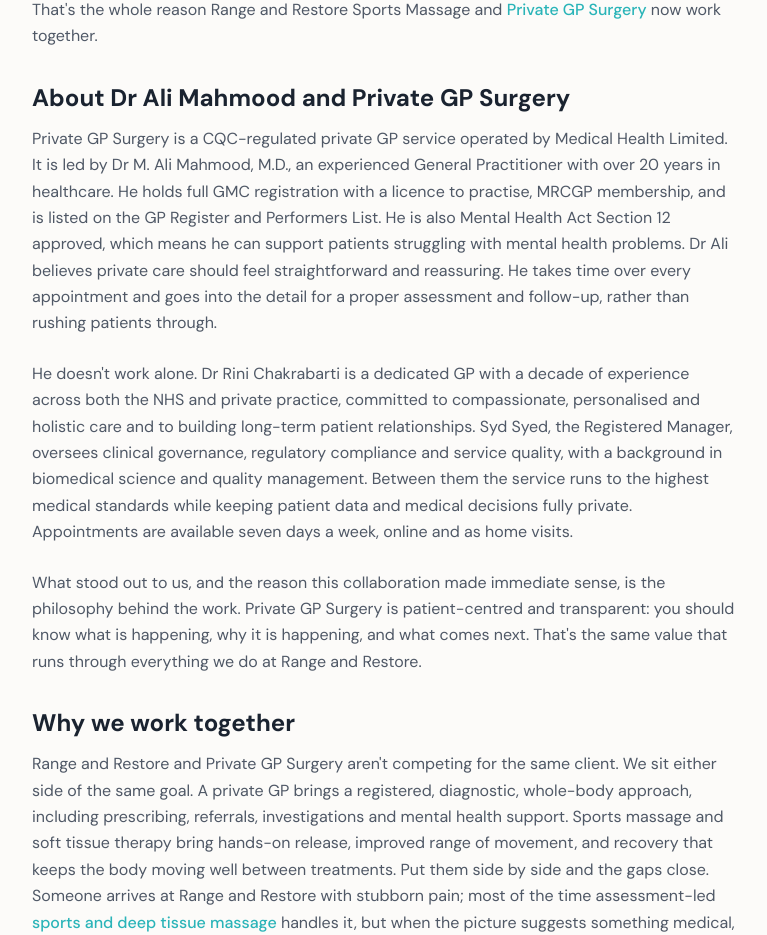
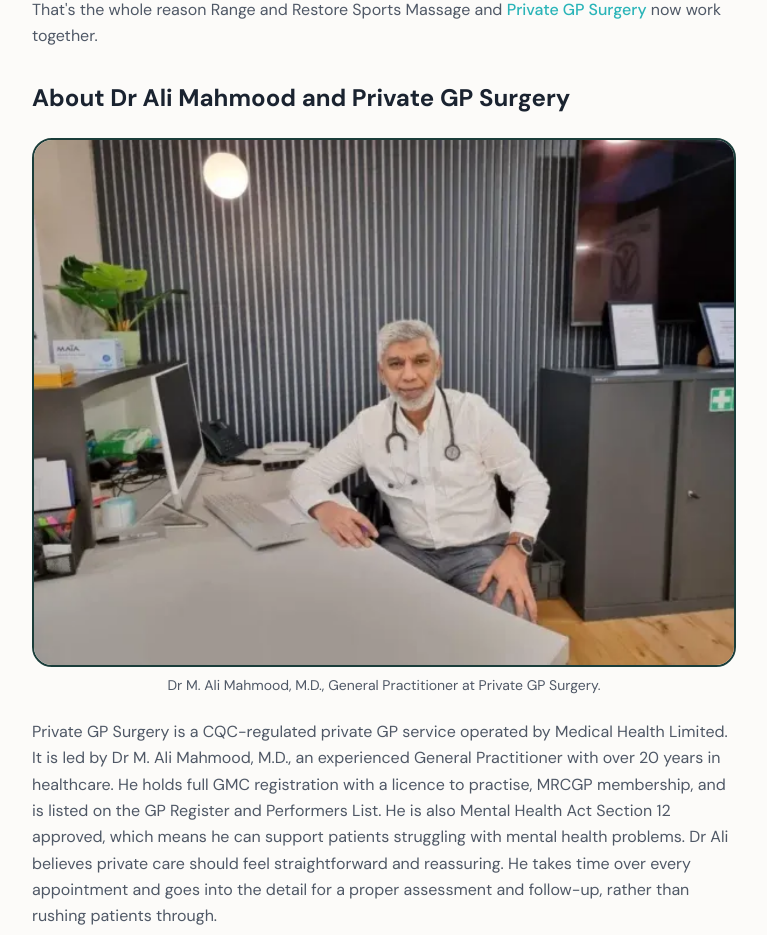
Before and after one commit to devjoe1991/rangeandrestore, a Next.js app: page /community/private-gp-surgery in a window 1280 px wide. Shown: the part 999-1934 px from the top of the page, without its empty margins (256-1023 px from the left). Built offline with nearby package versions, Linux system fonts and the light colour scheme; no server answers.

Commit message:
dr ali photo added

```diff
--- a/app/community/private-gp-surgery/page.tsx
+++ b/app/community/private-gp-surgery/page.tsx
@@ -92,6 +92,18 @@
           </p>
 
           <h2 className="text-2xl font-bold text-page mt-8 mb-3">About Dr Ali Mahmood and Private GP Surgery</h2>
+
+          <figure className="my-6">
+            <Image
+              src="/dr-ali-mahmood-private-gp-surgery-archway-north-london.webp"
+              alt="Dr M. Ali Mahmood M.D., General Practitioner at Private GP Surgery, at his desk with a stethoscope"
+              width={600}
+              height={450}
+              className="rounded-[20px] border-2 border-[#1a3d3a] w-full h-auto"
+            />
+            <figcaption className="text-sm text-page-muted mt-2 text-center">Dr M. Ali Mahmood, M.D., General Practitioner at Private GP Surgery.</figcaption>
+          </figure>
+
           <p>
             Private GP Surgery is a CQC-regulated private GP service operated by Medical Health Limited. It is led by Dr M. Ali Mahmood, M.D., an experienced General Practitioner with over 20 years in healthcare. He holds full GMC registration with a licence to practise, MRCGP membership, and is listed on the GP Register and Performers List. He is also Mental Health Act Section 12 approved, which means he can support patients struggling with mental health problems. Dr Ali believes private care should feel straightforward and reassuring. He takes time over every appointment and goes into the detail for a proper assessment and follow-up, rather than rushing patients through.
           </p>
```
Also changed, not shown: public/dr-ali-mahmood-private-gp-surgery-archway-north-london.webp (added).
